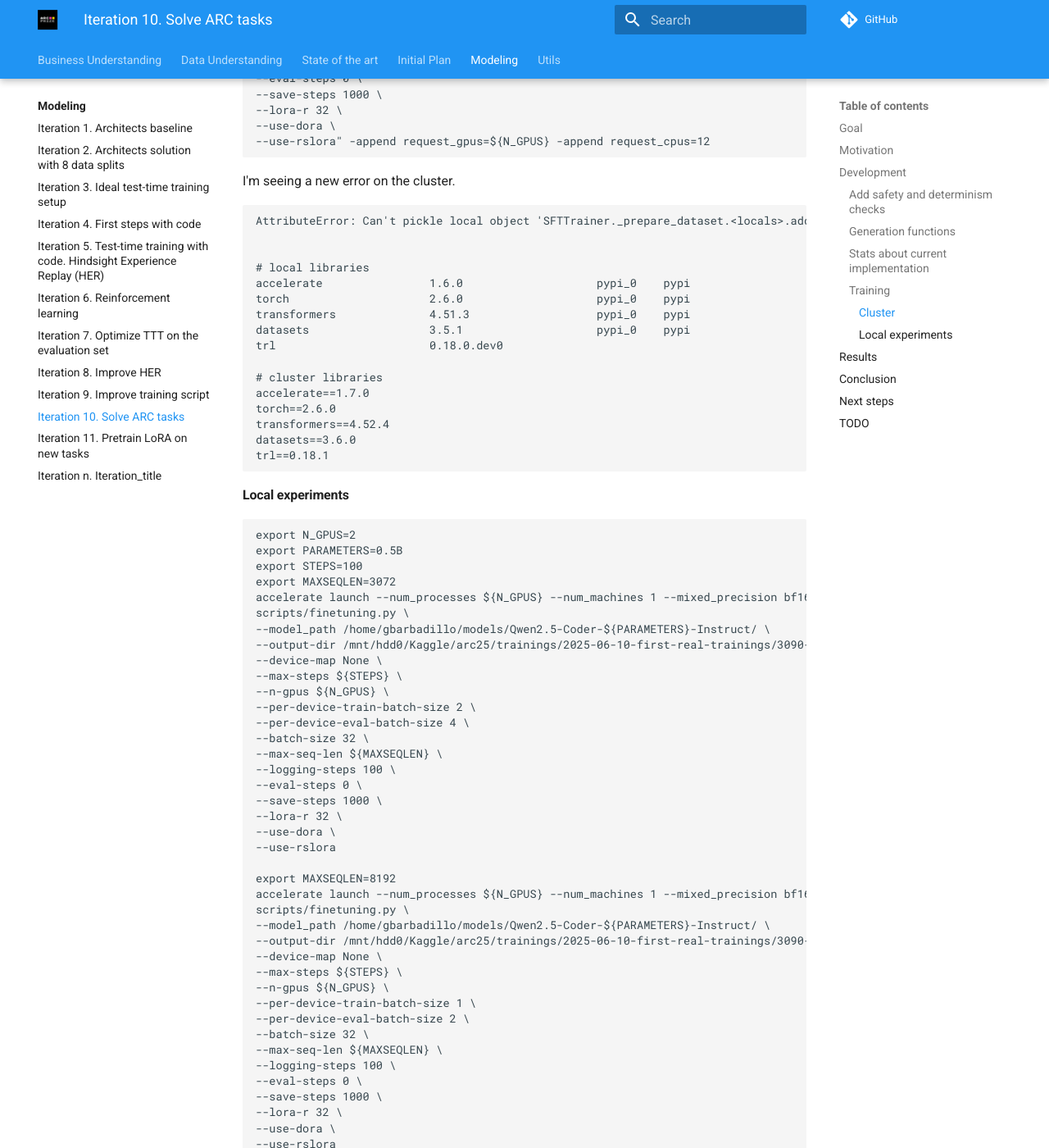
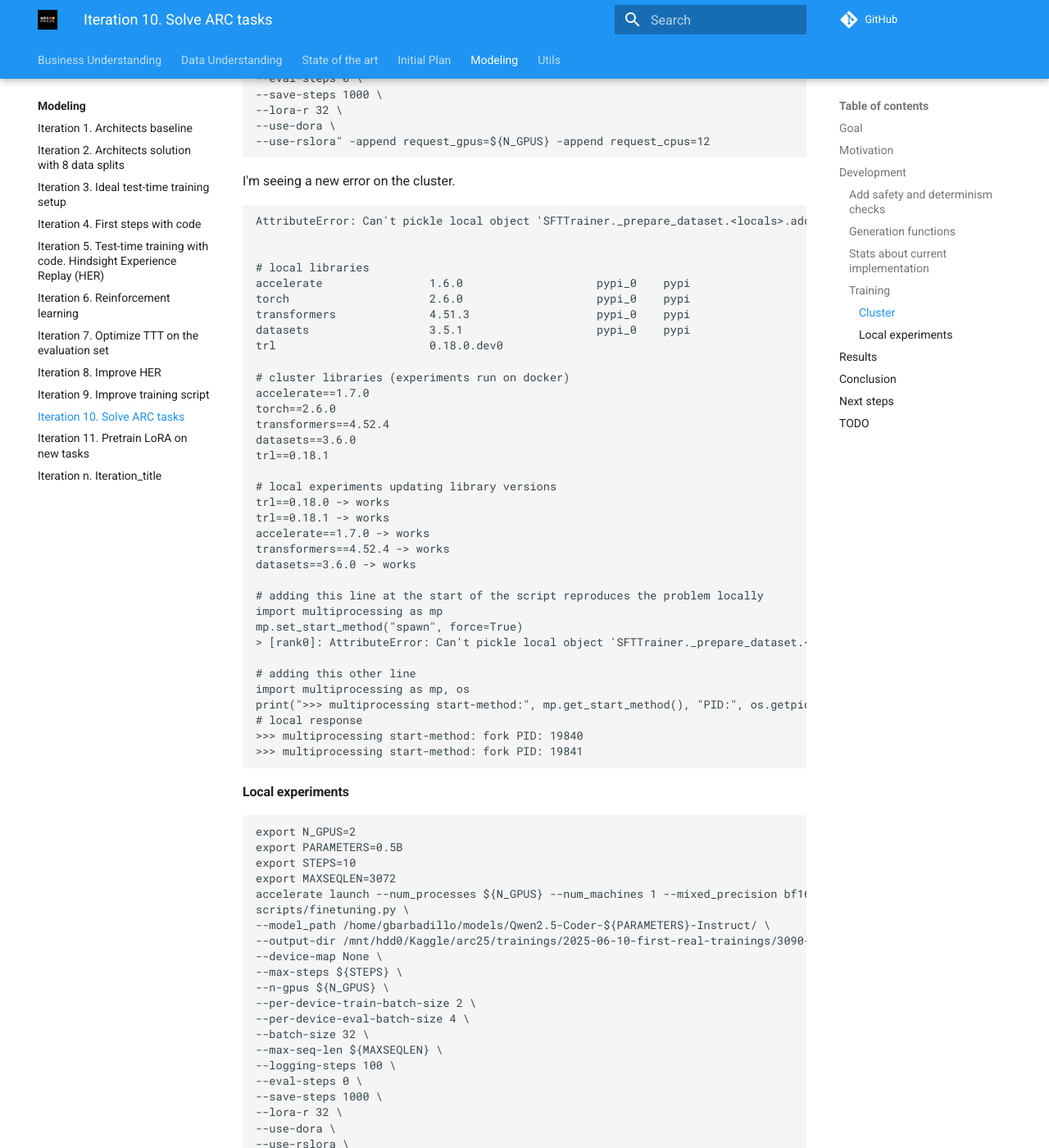
Before and after one commit to ironbar/arc25, an MkDocs documentation site: the page built from docs/modeling/Iteration_10_solve_arc_tasks.md, in a window 1280 px wide and 1400 px high, scrolled down 2115 px. Shown: the whole window at 82% size. Built offline with MkDocs 1.6.1 and Material for MkDocs 9.7.7, drawn with Linux system fonts in a browser that asks for light colours; comment, search, counter and statistics services are not loaded; some of the changed text lies outside the part shown.

Commit message:
more experiments to debug problem

````diff
--- a/docs/modeling/Iteration_10_solve_arc_tasks.md
+++ b/docs/modeling/Iteration_10_solve_arc_tasks.md
@@ -112,12 +112,31 @@ transformers              4.51.3                   pypi_0    pypi
 datasets                  3.5.1                    pypi_0    pypi
 trl                       0.18.0.dev0
 
-# cluster libraries
+# cluster libraries (experiments run on docker)
 accelerate==1.7.0
 torch==2.6.0
 transformers==4.52.4
 datasets==3.6.0
 trl==0.18.1
+
+# local experiments updating library versions
+trl==0.18.0 -> works
+trl==0.18.1 -> works
+accelerate==1.7.0 -> works
+transformers==4.52.4 -> works
+datasets==3.6.0 -> works
+
+# adding this line at the start of the script reproduces the problem locally
+import multiprocessing as mp
+mp.set_start_method("spawn", force=True)
+> [rank0]: AttributeError: Can't pickle local object 'SFTTrainer._prepare_dataset.<locals>.add_eos'
+
+# adding this other line
+import multiprocessing as mp, os
+print(">>> multiprocessing start-method:", mp.get_start_method(), "PID:", os.getpid())
+# local response
+>>> multiprocessing start-method: fork PID: 19840
+>>> multiprocessing start-method: fork PID: 19841
 ```
 
 #### Local experiments
@@ -125,7 +144,7 @@ trl==0.18.1
 ```bash
 export N_GPUS=2
 export PARAMETERS=0.5B
-export STEPS=100
+export STEPS=10
 export MAXSEQLEN=3072
 accelerate launch --num_processes ${N_GPUS} --num_machines 1 --mixed_precision bf16 --multi_gpu  \
 scripts/finetuning.py \
````
Also changed, not shown: other parts of docs/modeling/Iteration_10_solve_arc_tasks.md (+3 -1 lines).
